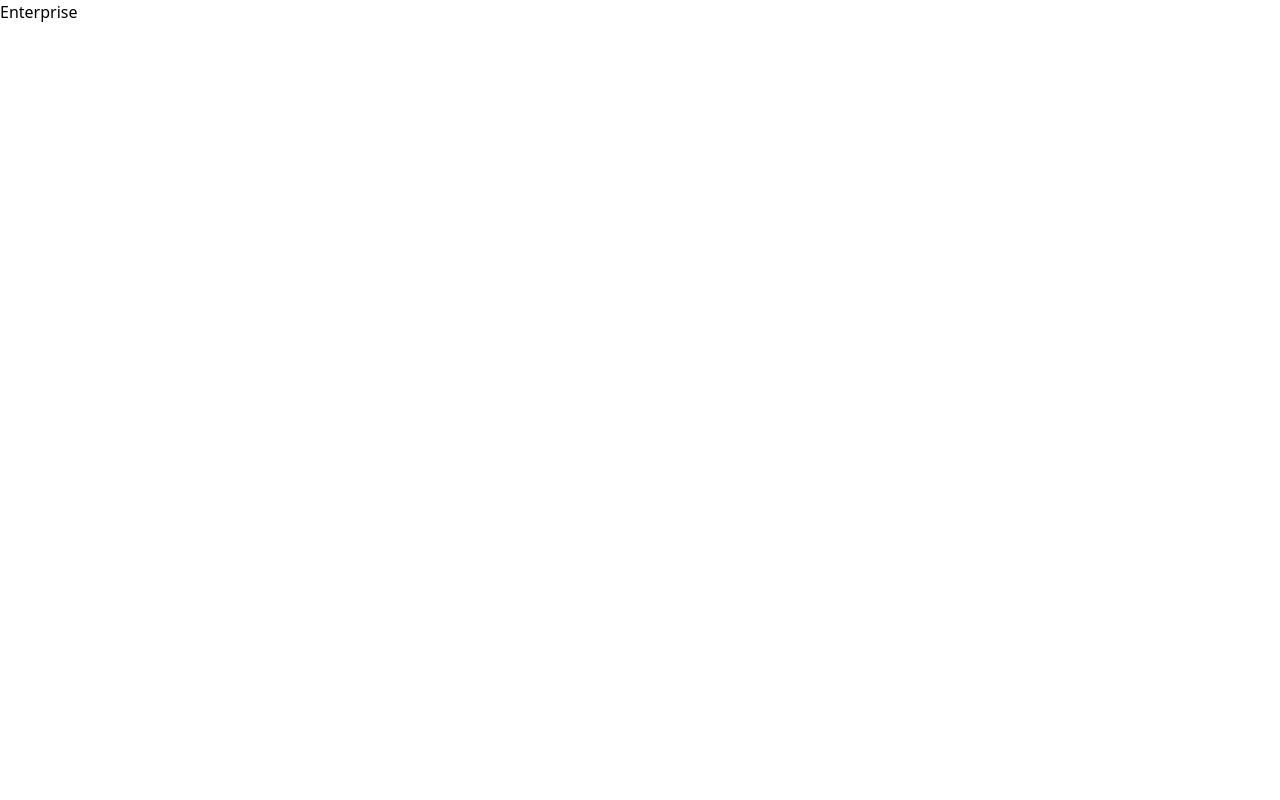
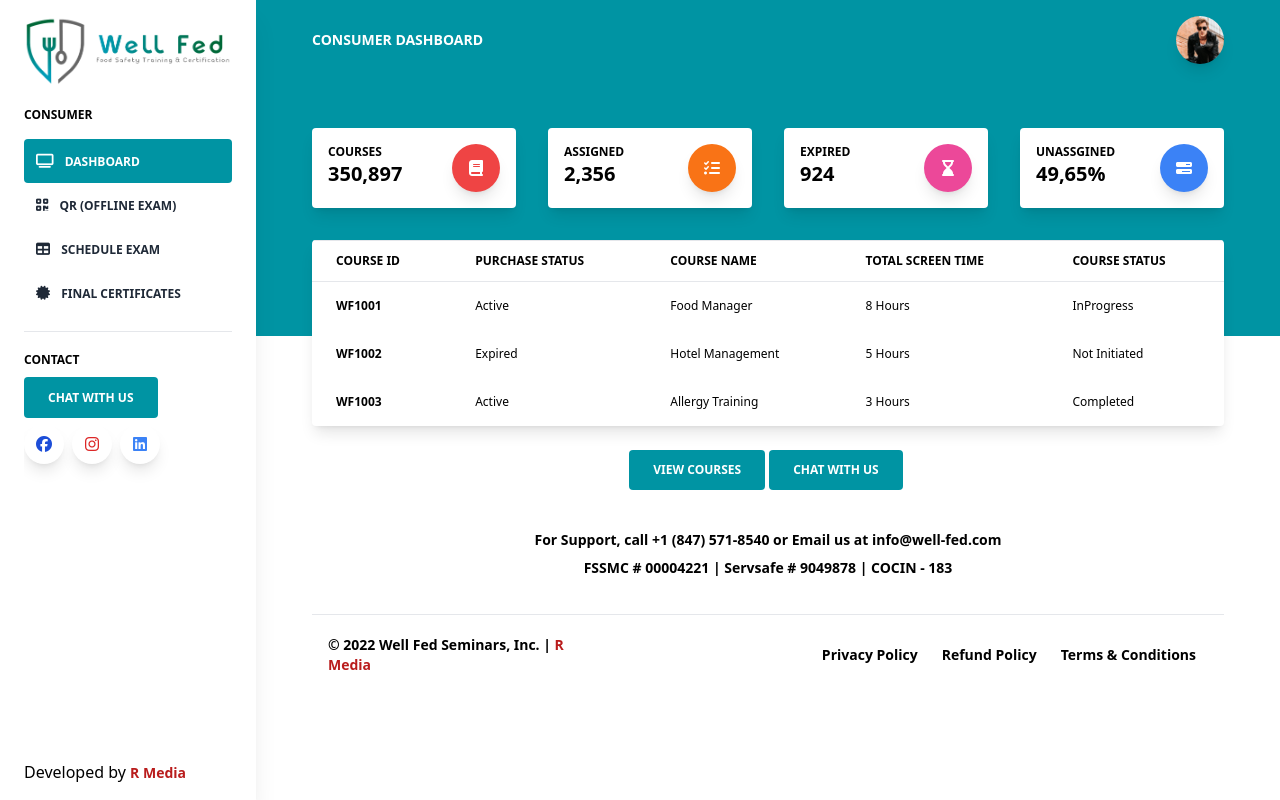
Before and after one commit to BlueZ-95/wellfed-dashboard, a Next.js app: page /enterprise in a window 1280 px wide. Built offline with nearby package versions, Linux system fonts and the light colour scheme.

Commit message:
Added enterprise dashboard, removed popper

```diff
--- a/components/Base/SocialMediaIcons/SocialMediaIcons.tsx
+++ b/components/Base/SocialMediaIcons/SocialMediaIcons.tsx
@@ -4,7 +4,7 @@ const SocialMediaIcons = () => {
   return (
     <>
       <button
-        className="bg-white text-lightBlue-600 shadow-lg font-normal h-10 w-10 items-center justify-center align-center rounded-full outline-none focus:outline-none mr-2"
+        className="bg-white text-blue-700 shadow-lg font-normal h-10 w-10 items-center justify-center align-center rounded-full outline-none focus:outline-none mr-2"
         type="button"
       >
         <i className="fab fa-facebook"></i>
@@ -16,7 +16,7 @@ const SocialMediaIcons = () => {
         <i className="fab fa-instagram"></i>
       </button>
       <button
-        className="bg-white text-lightBlue-600 shadow-lg font-normal h-10 w-10 items-center justify-center align-center rounded-full outline-none focus:outline-none mr-2"
+        className="bg-white text-blue-500 shadow-lg font-normal h-10 w-10 items-center justify-center align-center rounded-full outline-none focus:outline-none mr-2"
         type="button"
       >
         <i className="fab fa-linkedin"></i>
--- a/components/Cards/Card.tsx
+++ b/components/Cards/Card.tsx
@@ -33,7 +33,7 @@ const Card = ({ data }) => {
                 color: "text-wellfedPrimaryBlue",
                 hoverBgColor: "hover:bg-wellfedPrimaryBlue",
                 customClasses:
-                  "mx-auto text-center w-3/5 border border-wellfedPrimaryBlue group-hover:text-black",
+                  "mx-auto text-center w-3/5 border border-wellfedPrimaryBlue group-hover:text-white",
               }}
               isArrowEnabled={true}
             />
--- a/components/Dropdowns/UserDropdown.tsx
+++ b/components/Dropdowns/UserDropdown.tsx
@@ -1,26 +1,22 @@
-import React from "react";
-import { createPopper, VirtualElement } from "@popperjs/core";
+import React, { useState } from "react";
 
 const UserDropdown = () => {
   // dropdown props
-  const [dropdownPopoverShow, setDropdownPopoverShow] = React.useState(false);
-  const btnDropdownRef = React.createRef<HTMLAnchorElement>();
-  const popoverDropdownRef = React.createRef<HTMLDivElement>();
+  const [dropdownPopoverShow, setDropdownPopoverShow] = useState(false);
+
   const openDropdownPopover = () => {
-    createPopper(btnDropdownRef.current, popoverDropdownRef.current, {
-      placement: "bottom-start",
-    });
     setDropdownPopoverShow(true);
   };
+
   const closeDropdownPopover = () => {
     setDropdownPopoverShow(false);
   };
+
   return (
-    <>
+    <div className="relative">
       <a
         className="text-blueGray-500 block"
         href="#pablo"
-        ref={btnDropdownRef}
         onClick={(e) => {
           e.preventDefault();
           dropdownPopoverShow ? closeDropdownPopover() : openDropdownPopover();
@@ -37,10 +33,9 @@ const UserDropdown = () => {
         </div>
       </a>
       <div
-        ref={popoverDropdownRef}
         className={
           (dropdownPopoverShow ? "block " : "hidden ") +
-          "bg-white text-base z-50 float-left py-2 list-none text-left rounded shadow-lg min-w-48"
+          "absolute -right--100 bg-white text-base z-50 float-left py-2 list-none text-left rounded shadow-lg min-w-48"
         }
       >
         <a
@@ -62,7 +57,7 @@ const UserDropdown = () => {
           Logout
         </a>
       </div>
-    </>
+    </div>
   );
 };
 
--- a/components/Headers/HeaderStats.tsx
+++ b/components/Headers/HeaderStats.tsx
@@ -2,9 +2,13 @@ import React from "react";
 
 // components
 
-import CardStats from "../Cards/CardStats";
+import CardStats, { CardStatsProps } from "../Cards/CardStats";
 
-export default function HeaderStats() {
+export interface HeaderStatsProps {
+  cardStats: Array<CardStatsProps>;
+}
+
+export default function HeaderStats({ cardStats }: HeaderStatsProps) {
   return (
     <>
       {/* Header */}
@@ -13,54 +17,22 @@ export default function HeaderStats() {
           <div>
             {/* Card stats */}
             <div className="flex flex-wrap">
-              <div className="w-full lg:w-6/12 xl:w-3/12 px-4">
-                <CardStats
-                  statSubtitle="Courses"
-                  statTitle="350,897"
-                  statArrow="up"
-                  statPercent="3.48"
-                  statPercentColor="text-emerald-500"
-                  statDescripiron="Since last month"
-                  statIconName="fa fa-book"
-                  statIconColor="bg-red-500"
-                />
-              </div>
-              <div className="w-full lg:w-6/12 xl:w-3/12 px-4">
-                <CardStats
-                  statSubtitle="Not Initiated"
-                  statTitle="2,356"
-                  statArrow="down"
-                  statPercent="3.48"
-                  statPercentColor="text-red-500"
-                  statDescripiron="Since last week"
-                  statIconName="fa fa-hourglass-start"
-                  statIconColor="bg-orange-500"
-                />
-              </div>
-              <div className="w-full lg:w-6/12 xl:w-3/12 px-4">
-                <CardStats
-                  statSubtitle="In Progress"
-                  statTitle="924"
-                  statArrow="down"
-                  statPercent="1.10"
-                  statPercentColor="text-orange-500"
-                  statDescripiron="Since yesterday"
-                  statIconName="fa fa-bars-progress"
-                  statIconColor="bg-pink-500"
-                />
-              </div>
-              <div className="w-full lg:w-6/12 xl:w-3/12 px-4">
-                <CardStats
-                  statSubtitle="Completed"
-                  statTitle="49,65%"
-                  statArrow="up"
-                  statPercent="12"
-                  statPercentColor="text-emerald-500"
-                  statDescripiron="Since last month"
-                  statIconName="fa fa-check"
-                  statIconColor="bg-lightBlue-500"
-                />
-              </div>
+              {cardStats.map((stats) => {
+                return (
+                  <div className="w-full lg:w-6/12 xl:w-3/12 px-4">
+                    <CardStats
+                      statSubtitle={stats.statSubtitle}
+                      statTitle={stats.statTitle}
+                      // statArrow="up"
+                      // statPercent="3.48"
+                      // statPercentColor="text-emerald-500"
+                      // statDescripiron="Since last month"
+                      statIconName={stats.statIconName}
+                      statIconColor={stats.statIconColor}
+                    />
+                  </div>
+                );
+              })}
             </div>
           </div>
         </div>
--- a/components/Sidebar/Sidebar.tsx
+++ b/components/Sidebar/Sidebar.tsx
@@ -84,7 +84,8 @@ export default function Sidebar() {
                     href="#pablo"
                     className={
                       "text-xs uppercase py-3 font-bold block pl-3 " +
-                      (router.pathname.indexOf("/consumer") !== -1
+                      (router.pathname.indexOf("/consumer") !== -1 ||
+                      router.pathname.indexOf("/enterprise") !== -1
                         ? "text-white bg-wellfedPrimaryBlue rounded"
                         : "text-gray-800 hover:text-gray-700")
                     }
--- a/pages/consumer/index.tsx
+++ b/pages/consumer/index.tsx
@@ -1,8 +1,11 @@
 import React from "react";
 import LinkCTA from "../../components/Base/LinkCTA/LinkCTA";
+import Card from "../../components/Cards/Card";
 import ContactDetails from "../../components/ContactDetails/ContactDetails";
 import FooterAdmin from "../../components/Footers/FooterAdmin";
-import HeaderStats from "../../components/Headers/HeaderStats";
+import HeaderStats, {
+  HeaderStatsProps,
+} from "../../components/Headers/HeaderStats";
 import Navbar from "../../components/Navbars/Navbar";
 import Sidebar from "../../components/Sidebar/Sidebar";
 import Table from "../../components/Table/Table";
@@ -10,9 +13,35 @@ import Table from "../../components/Table/Table";
 export const CurrentContext = React.createContext([]);
 import consumerData from "../../mocks/consumer.mock";
 
-const Consumer = () => {
-  const courses = [];
-
+const Consumer = ({ courses }) => {
+  const headerStats: HeaderStatsProps = {
+    cardStats: [
+      {
+        statSubtitle: "Courses",
+        statTitle: "350,897",
+        statIconName: "fa fa-book",
+        statIconColor: "bg-red-500",
+      },
+      {
+        statSubtitle: "Not Initiated",
+        statTitle: "2,356",
+        statIconName: "fa fa-hourglass-start",
+        statIconColor: "bg-orange-500",
+      },
+      {
+        statSubtitle: "In Progress",
+        statTitle: "924",
+        statIconName: "fa fa-bars-progress",
+        statIconColor: "bg-pink-500",
+      },
+      {
+        statSubtitle: "Completed",
+        statTitle: "49,65%",
+        statIconName: "fa fa-check",
+        statIconColor: "bg-blue-500",
+      },
+    ],
+  };
   return (
     <>
       <Sidebar />
@@ -20,7 +49,7 @@ const Consumer = () => {
         <Navbar />
         <CurrentContext.Provider value={courses}>
           {/* Header */}
-          <HeaderStats />
+          <HeaderStats cardStats={headerStats.cardStats} />
           <div className="flex flex-wrap">
             <div className="px-4 md:px-10 mx-auto w-full -m-24">
               <div className="w-full mb-12 xl:mb-0 px-4">
@@ -31,7 +60,7 @@ const Consumer = () => {
                   />
                 )}
               </div>
-              {/* {courses && courses.length > 0 && (
+              {courses && courses.length > 0 && (
                 <div className="flex flex-wrap">
                   {courses?.map((course) => {
                     return <Card data={course} />;
@@ -43,7 +72,7 @@ const Consumer = () => {
                     return <Card data={course} />;
                   })}
                 </div>
-            )} */}
+              )}
               <div className="w-full px-4 my-4 flex justify-center">
                 <LinkCTA
                   ctaText="View Courses"
@@ -77,3 +106,31 @@ const Consumer = () => {
 };
 
 export default Consumer;
+
+export const getStaticProps = async () => {
+  const res = await fetch(
+    "https://wellfed-content-api-rmedia.herokuapp.com/api/courses"
+  );
+  const data = await res.json();
+
+  const rawData = data?.data;
+
+  const courses = [];
+
+  if (Array.isArray(rawData) && rawData.length > 0) {
+    rawData.forEach((item) => {
+      courses.push({
+        CourseID: item.id,
+        Title: item.attributes.Title,
+        Label: item.attributes.Label,
+      });
+    });
+  }
+  console.log(courses);
+
+  return {
+    props: {
+      courses,
+    },
+  };
+};
--- a/pages/enterprise/index.tsx
+++ b/pages/enterprise/index.tsx
@@ -1,7 +1,95 @@
 import React from "react";
+import LinkCTA from "../../components/Base/LinkCTA/LinkCTA";
+import Card from "../../components/Cards/Card";
+import ContactDetails from "../../components/ContactDetails/ContactDetails";
+import FooterAdmin from "../../components/Footers/FooterAdmin";
+import HeaderStats, {
+  HeaderStatsProps,
+} from "../../components/Headers/HeaderStats";
+import Navbar from "../../components/Navbars/Navbar";
+import Sidebar from "../../components/Sidebar/Sidebar";
+import Table from "../../components/Table/Table";
 
-const Enterprise = () => {
-  return <div>Enterprise</div>;
+export const CurrentContext = React.createContext([]);
+import consumerData from "../../mocks/consumer.mock";
+
+const Consumer = () => {
+  const headerStats: HeaderStatsProps = {
+    cardStats: [
+      {
+        statSubtitle: "Courses",
+        statTitle: "350,897",
+        statIconName: "fa fa-book",
+        statIconColor: "bg-red-500",
+      },
+      {
+        statSubtitle: "Assigned",
+        statTitle: "2,356",
+        statIconName: "fa fa-list-check",
+        statIconColor: "bg-orange-500",
+      },
+      {
+        statSubtitle: "Expired",
+        statTitle: "924",
+        statIconName: "fa fa-hourglass-end",
+        statIconColor: "bg-pink-500",
+      },
+      {
+        statSubtitle: "Unassgined",
+        statTitle: "49,65%",
+        statIconName: "fa fa-bars-progress",
+        statIconColor: "bg-blue-500",
+      },
+    ],
+  };
+  return (
+    <>
+      <Sidebar />
+      <div className="relative md:ml-64 bg-blueGray-100">
+        <Navbar />
+        {/* <CurrentContext.Provider value={}> */}
+        {/* Header */}
+        <HeaderStats cardStats={headerStats.cardStats} />
+        <div className="flex flex-wrap">
+          <div className="px-4 md:px-10 mx-auto w-full -m-24">
+            <div className="w-full mb-12 xl:mb-0 px-4">
+              {consumerData && (
+                <Table
+                  columns={consumerData.columns}
+                  data={consumerData.courses}
+                />
+              )}
+            </div>
+            <div className="w-full px-4 my-4 flex justify-center">
+              <LinkCTA
+                ctaText="View Courses"
+                ctaLink="https://www.well-fed.com"
+                target="_blank"
+                ctaStyles={{
+                  bgColor: "bg-wellfedPrimaryBlue",
+                  hoverBgColor: "hover:bg-wellfedPrimaryGreen",
+                  customClasses: "mr-1",
+                }}
+              />
+              <LinkCTA
+                ctaText="Chat With Us"
+                ctaLink="https://wa.me/18475718540"
+                target="_blank"
+                ctaStyles={{
+                  bgColor: "bg-wellfedPrimaryBlue",
+                  hoverBgColor: "hover:bg-wellfedPrimaryGreen",
+                  customClasses: "mr-1",
+                }}
+              />
+            </div>
+            <ContactDetails />
+            <FooterAdmin />
+          </div>
+        </div>
+        {/* </CurrentContext.Provider> */}
+      </div>
+    </>
+  );
 };
 
-export default Enterprise;
+export default Consumer;
```
Also changed, not shown: components/Cards/CardStats.tsx (+14 -3 lines), mocks/enterprise.mock.js (added, +41 -0 lines), mocks/admin.mock.js (deleted). Lines whose indentation alone changed are shown as unchanged.
